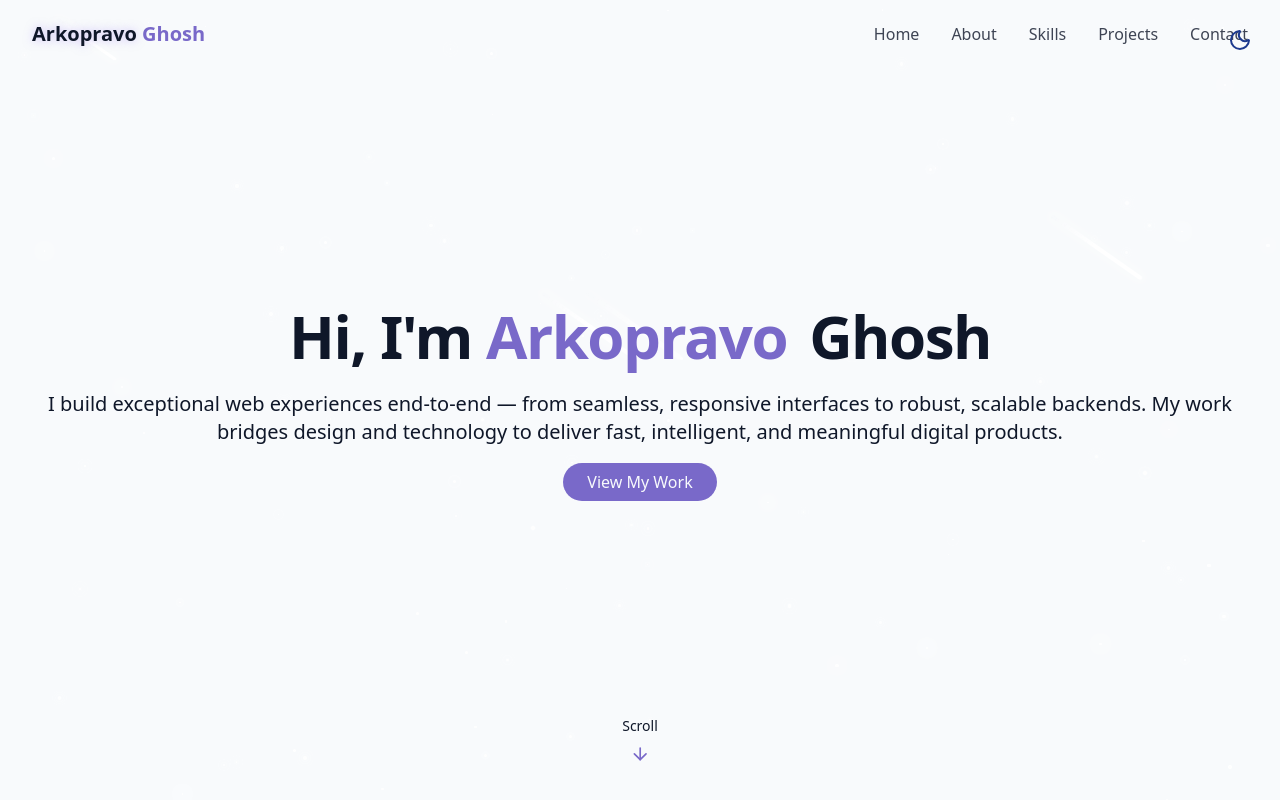
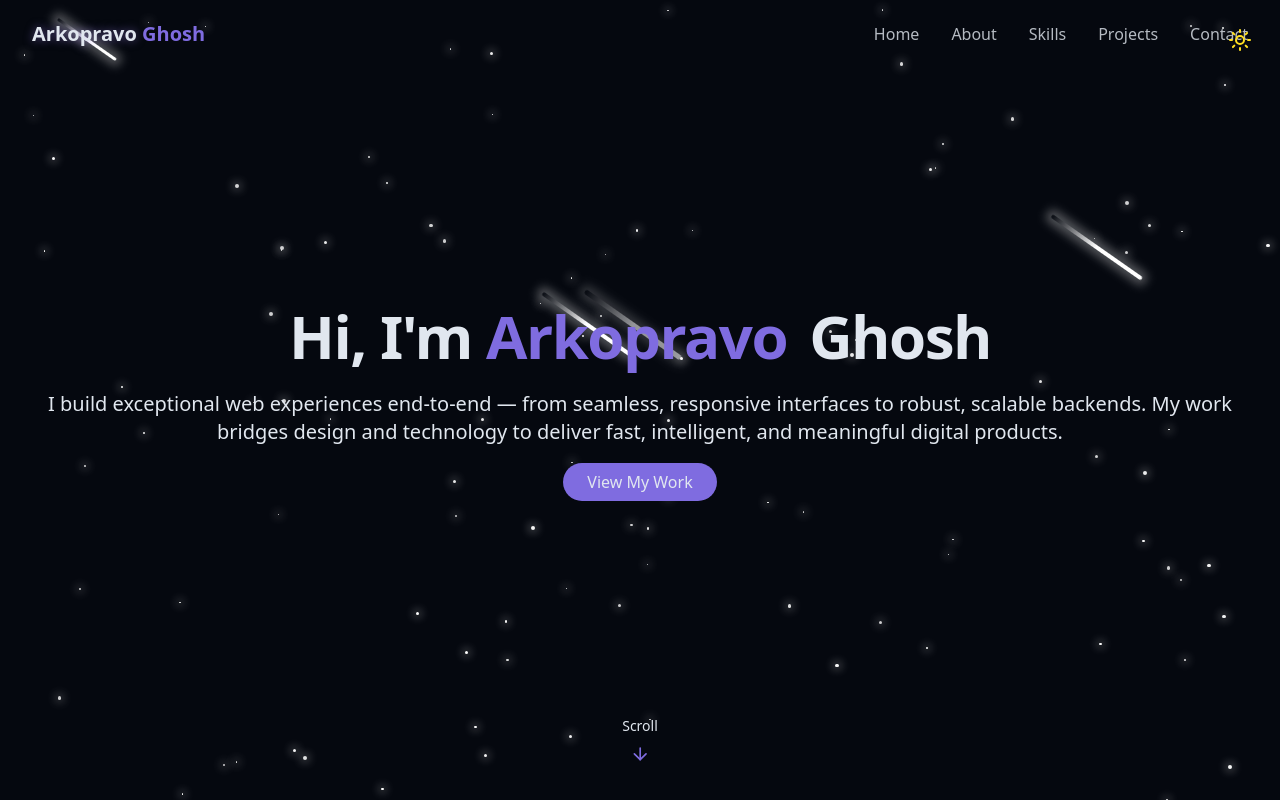
Before and after one commit to Arkopravo/Modern-Portfolio, a React (Vite) app: page / in a window 1280 px wide. Shown: the top 800 px of the page. Built offline with nearby package versions, Linux system fonts and the light colour scheme.

Commit message:
load in dark mode

```diff
--- a/src/components/ThemeToggle.jsx
+++ b/src/components/ThemeToggle.jsx
@@ -1,52 +1,128 @@
-import { Moon, Sun } from 'lucide-react';
-import React, { useEffect, useState } from 'react'
-import { cn } from '../lib/utils';
+// import { Moon, Sun } from 'lucide-react';
+// import React, { useEffect, useState } from 'react'
+// import { cn } from '../lib/utils';
+
+// const ThemeToggle = () => {
+//     const [isDarkMode, setIsDarkMode] = useState(() => {
+//         return localStorage.getItem("theme") === "dark";
+//     });
+
+//     useEffect(() => {
+//         const storedTheme = localStorage.getItem("theme");
+//         if (storedTheme === "dark") {
+//             setIsDarkMode(true);
+//             document.documentElement.classList.add("dark");
+//         } else {
+//             localStorage.setItem("theme", "light");
+//             setIsDarkMode(false);
+//         }
+//     }, []);
+
+//     const toggleTheme = () => {
+//         if (isDarkMode) {
+//             document.documentElement.classList.remove("dark");
+//             localStorage.setItem("theme", "light");
+//             setIsDarkMode(false);
+//         } else {
+//             document.documentElement.classList.add("dark");
+//             localStorage.setItem("theme", "dark");
+//             setIsDarkMode(true);
+//         }
+//     }
+
+//     return (
+//         <button
+//             onClick={toggleTheme}
+//             className={cn(
+//                 "fixed max-sm:hidden top-5 right-5 z-50 p-2 rounded-full transition-colors duration-300",
+//                 "focus:outline-hidden"
+//             )}
+//         >
+//             {" "}
+//             {isDarkMode ? (
+//                 <Sun className='h-6 w-6 text-yellow-300' />
+//             ) : (
+//                 <Moon className='h-6 w-6 text-blue-900' />
+//             )
+//             }
+//         </button>
+//     )
+// }
+
+// export default ThemeToggle
+
+
+
+
+
+
+
+
+
+
+
+
+
+
+
+
+
+
+
+
+
+
+
+
+
+
+
+
+
+import { Moon, Sun } from "lucide-react";
+import { useEffect, useState } from "react";
+import { cn } from "../lib/utils";
 
 const ThemeToggle = () => {
-    const [isDarkMode, setIsDarkMode] = useState(() => {
-        return localStorage.getItem("theme") === "dark";
-    });
+  const [isDarkMode, setIsDarkMode] = useState(true); // page starts dark
 
   useEffect(() => {
-        const storedTheme = localStorage.getItem("theme");
-        if (storedTheme === "dark") {
-            setIsDarkMode(true);
+    // Save previous theme
+    const previousTheme = document.documentElement.classList.contains("dark");
+
+    // Force dark mode for this page
     document.documentElement.classList.add("dark");
-        } else {
-            localStorage.setItem("theme", "light");
-            setIsDarkMode(false);
+
+    // Restore previous theme when leaving page
+    return () => {
+      if (!previousTheme) {
+        document.documentElement.classList.remove("dark");
       }
+    };
   }, []);
 
   const toggleTheme = () => {
-        if (isDarkMode) {
-            document.documentElement.classList.remove("dark");
-            localStorage.setItem("theme", "light");
-            setIsDarkMode(false);
-        } else {
-            document.documentElement.classList.add("dark");
-            localStorage.setItem("theme", "dark");
-            setIsDarkMode(true);
-        }
-    }
+    setIsDarkMode(prev => {
+      const next = !prev;
+      document.documentElement.classList.toggle("dark", next);
+      return next;
+    });
+  };
 
   return (
     <button
       onClick={toggleTheme}
       className={cn(
-                "fixed max-sm:hidden top-5 right-5 z-50 p-2 rounded-full transition-colors duration-300",
-                "focus:outline-hidden"
+        "fixed max-sm:hidden top-5 right-5 z-50 p-2 rounded-full transition-colors duration-300"
       )}
     >
-            {" "}
       {isDarkMode ? (
-                <Sun className='h-6 w-6 text-yellow-300' />
+        <Sun className="h-6 w-6 text-yellow-300" />
       ) : (
-                <Moon className='h-6 w-6 text-blue-900' />
-            )
-            }
+        <Moon className="h-6 w-6 text-blue-900" />
+      )}
     </button>
-    )
-}
+  );
+};
 
-export default ThemeToggle
+export default ThemeToggle;
```
Lines whose indentation alone changed are shown as unchanged.
